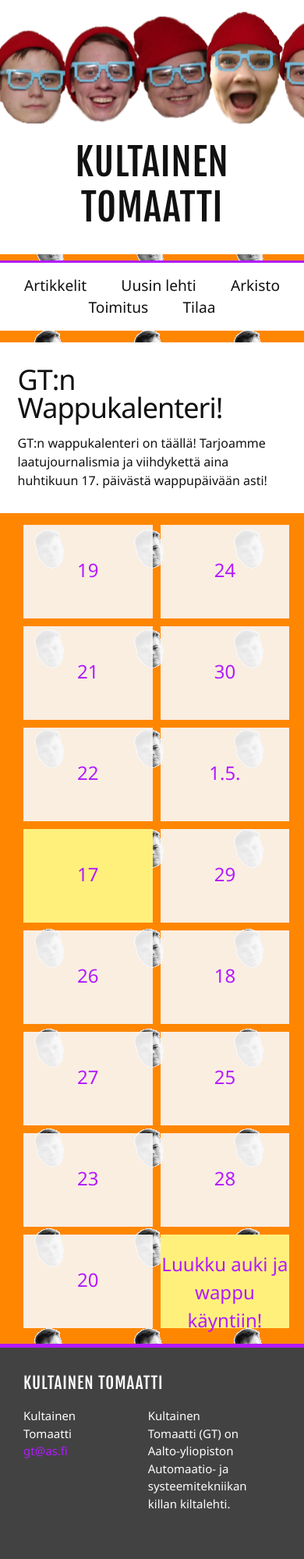
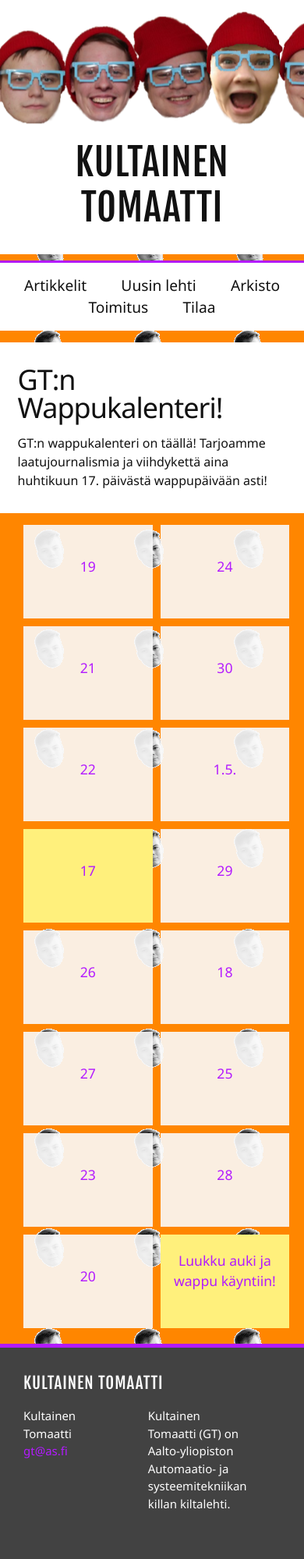
Before and after one commit to AS-kilta/gt-web, a Jekyll site: the page built from category/wappu17.html, in a window 390 px wide. Shown: the whole page at 78% size. Built offline with Jekyll 4.4.1, drawn with Linux system fonts in a browser that asks for light colours.

Commit message:
Fix text responsiveness issue in calendar

```diff
--- a/_sass/_special.scss
+++ b/_sass/_special.scss
@@ -7,6 +7,9 @@
   @include breakpoint(0, tablet) {
     width: 46%;
     float: left;
+    h2 {
+      font-size: 1.1em;
+    }
   }
   height: 120px;
   background-color: rgba(250, 250, 250, 0.9);
```
